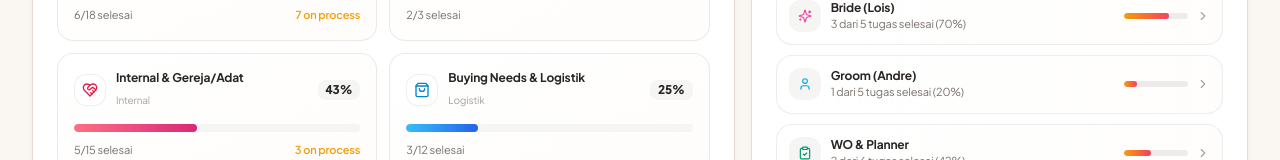
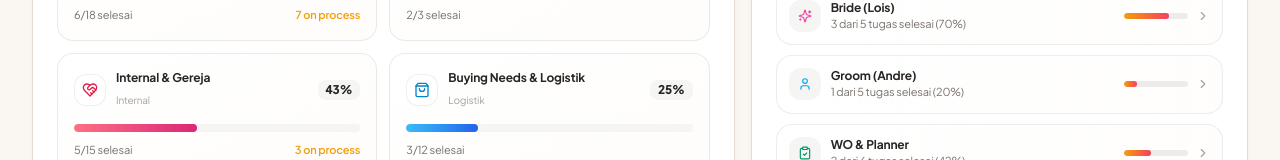
Before and after one commit to andrealfiano7/andre-lois, a React (Vite) app: page / in a window 1280 px wide. Shown: the part 455-615 px from the top of the page. Built offline with nearby package versions, Linux system fonts and the light colour scheme; no server answers.

Commit message:
style: remove photo guide subtitle and change category to Internal & Gereja

```diff
--- a/src/components/GuestPhotoView.jsx
+++ b/src/components/GuestPhotoView.jsx
@@ -184,9 +184,6 @@ export function GuestPhotoView({ items, onChange }) {
               <h2 className="text-base sm:text-xl font-bold text-stone-900 tracking-tight">
                 Daftar Sesi Foto Tamu &amp; Keluarga
               </h2>
-              <p className="text-[11px] sm:text-xs text-stone-600 mt-0.5">
-                Panduan urutan sesi foto panggung resepsi pernikahan Andre &amp; Lois Erin
-              </p>
             </div>
           </div>
         </div>
--- a/src/data/initialTasks.js
+++ b/src/data/initialTasks.js
@@ -25,7 +25,7 @@ export const CATEGORIES = [
   },
   {
     id: 'C. Internal Preparation',
-    label: 'Internal & Gereja/Adat',
+    label: 'Internal & Gereja',
     code: 'Internal',
     icon: 'HeartHandshake',
     gradient: 'from-rose-400 to-pink-600',
```
